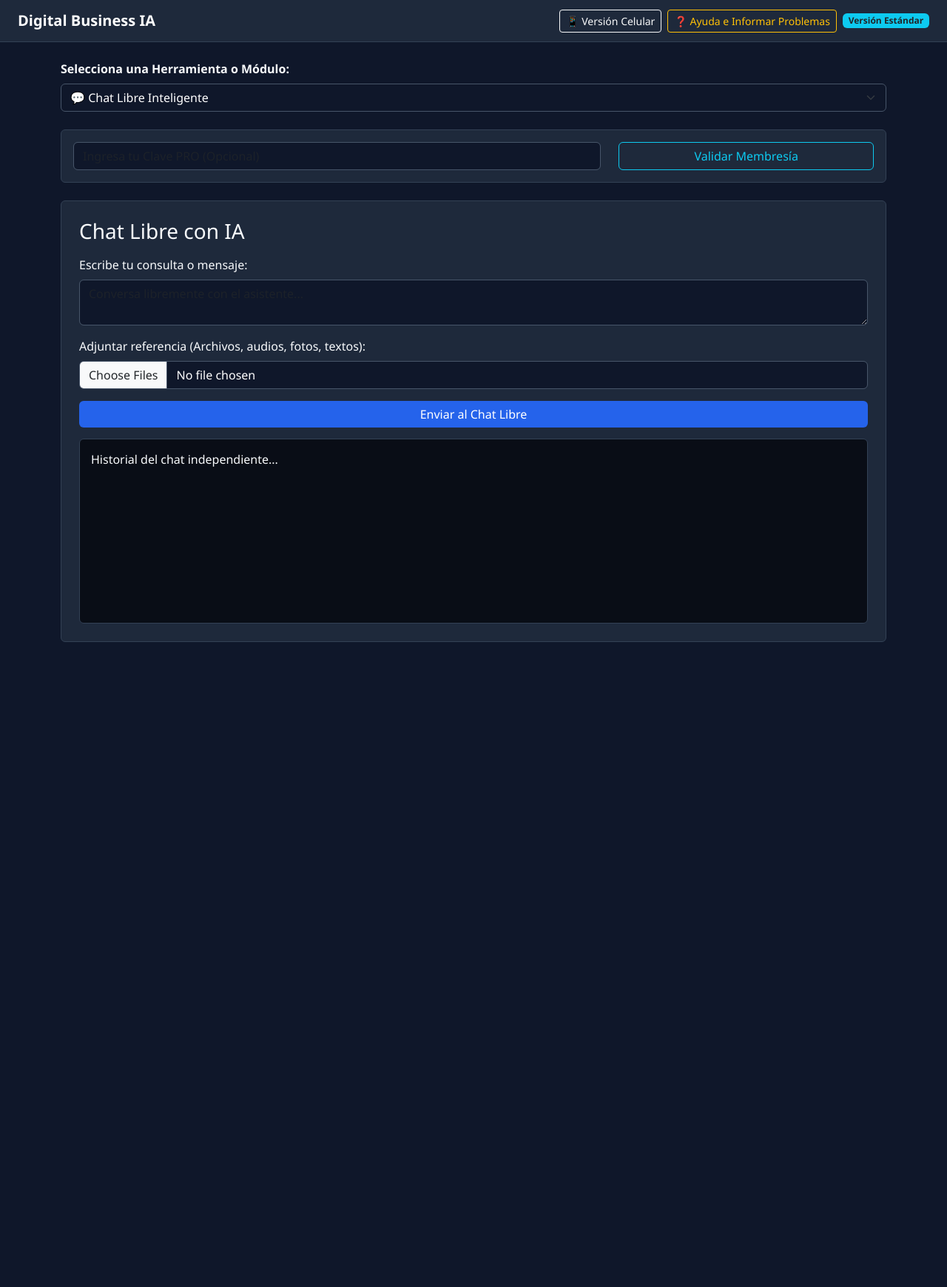
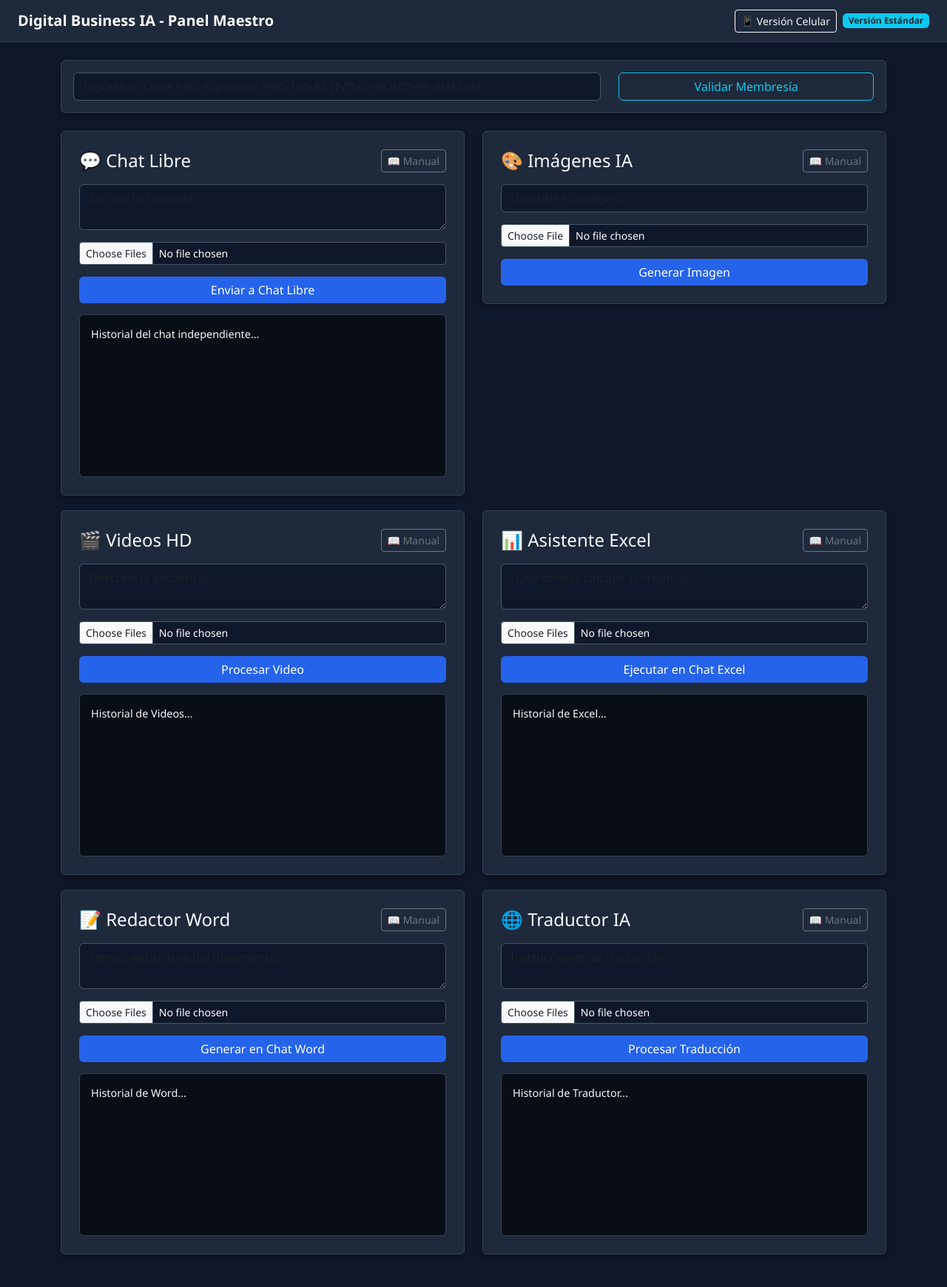
Before and after one commit to juandavidlopezinfante-art/app-wed, a Flask app: page / in a window 1280 px wide. Shown: the whole page at 74% size. Before the commit the page ends 868 px from the top, so only its background shows below. Run offline with Flask 3, Linux system fonts and the light colour scheme.

Commit message:
Update index.html

```diff
--- a/templates/index.html
+++ b/templates/index.html
@@ -8,49 +8,32 @@
     <style>
         body { background-color: #0f172a; color: #f8fafc; font-family: 'Segoe UI', Tahoma, Geneva, Verdana, sans-serif; }
         .navbar { background-color: #1e293b; border-bottom: 1px solid #334155; }
-        .card { background-color: #1e293b; border: 1px solid #334155; color: #f8fafc; }
+        .card { background-color: #1e293b; border: 1px solid #334155; color: #f8fafc; margin-bottom: 20px; box-shadow: 0 4px 6px rgba(0,0,0,0.3); }
         .form-control, .form-select { background-color: #0f172a; border: 1px solid #475569; color: #fff; }
         .form-control:focus, .form-select:focus { background-color: #0f172a; color: #fff; border-color: #38bdf8; box-shadow: 0 0 0 0.25rem rgba(56, 189, 248, 0.25); }
         .btn-primary { background-color: #2563eb; border: none; }
         .btn-primary:hover { background-color: #1d4ed8; }
-        .tool-section { display: none; }
-        .tool-section.active { display: block; }
-        .chat-box { background-color: #090d16; border: 1px solid #334155; height: 250px; overflow-y: auto; padding: 15px; border-radius: 6px; margin-top: 15px; }
+        .chat-box { background-color: #090d16; border: 1px solid #334155; height: 220px; overflow-y: auto; padding: 15px; border-radius: 6px; margin-top: 15px; font-size: 0.9rem; }
+        .manual-box { background-color: #1e293b; border-left: 4px solid #38bdf8; padding: 10px 15px; font-size: 0.85srem; margin-bottom: 15px; border-radius: 4px; display: none; }
     </style>
 </head>
 <body>
 
-    <!-- Barra de Navegación con accesos rápidos -->
+    <!-- Barra de Navegación -->
     <nav class="navbar navbar-expand-lg navbar-dark px-4">
-        <a class="navbar-brand fw-bold" href="#">Digital Business IA</a>
+        <a class="navbar-brand fw-bold" href="#">Digital Business IA - Panel Maestro</a>
         <div class="ms-auto d-flex gap-2">
             <button class="btn btn-sm btn-outline-light" onclick="activarModoCelular()">📱 Versión Celular</button>
-            <button class="btn btn-sm btn-outline-warning" onclick="mostrarAyuda()">❓ Ayuda e Informar Problemas</button>
             <span class="badge bg-info text-dark align-self-center" id="proBadge">Versión Estándar</span>
         </div>
     </nav>
 
     <div class="container my-4">
-        <!-- Selector de Herramientas -->
-        <div class="row mb-4">
-            <div class="col-md-12">
-                <label for="toolSelector" class="form-label fw-bold">Selecciona una Herramienta o Módulo:</label>
-                <select id="toolSelector" class="form-select" onchange="cambiarHerramienta()">
-                    <option value="chat">💬 Chat Libre Inteligente</option>
-                    <option value="imagen">🎨 Generador de Imágenes con IA</option>
-                    <option value="video">🎬 Generador de Videos de Alta Resolución</option>
-                    <option value="excel">📊 Generador y Asistente de Excel</option>
-                    <option value="word">📝 Generador y Redactor de Word</option>
-                    <option value="traductor">🌐 Traductor de Videos, Audios y Textos (Voces IA)</option>
-                </select>
-            </div>
-        </div>
-
         <!-- Clave PRO Global -->
         <div class="card p-3 mb-4">
             <div class="row align-items-center">
                 <div class="col-md-8">
-                    <input type="password" id="globalProKey" class="form-control" placeholder="Ingresa tu Clave PRO (Opcional)">
+                    <input type="password" id="globalProKey" class="form-control" placeholder="Ingresa tu Clave PRO (Opcional: PRO-150-ACTIVO o PROMO-99-3MESES)">
                 </div>
                 <div class="col-md-4 mt-2 mt-md-0">
                     <button class="btn btn-outline-info w-100" onclick="validarClavePro()">Validar Membresía</button>
@@ -58,122 +41,150 @@
             </div>
         </div>
 
+        <!-- CONTENEDOR DE CUADROS / MÓDULOS MÚLTIPLES -->
+        <div class="row">
+
             <!-- 1. Módulo: Chat Libre -->
-        <div id="section-chat" class="tool-section active">
+            <div class="col-md-6">
                 <div class="card p-4">
-                <h3 class="mb-3">Chat Libre con IA</h3>
-                <div class="mb-3">
-                    <label class="form-label">Escribe tu consulta o mensaje:</label>
-                    <textarea id="promptChat" class="form-control" rows="2" placeholder="Conversa libremente con el asistente..."></textarea>
+                    <div class="d-flex justify-content-between align-items-center mb-3">
+                        <h4 class="m-0">💬 Chat Libre</h4>
+                        <button class="btn btn-sm btn-outline-secondary" onclick="toggleManual('manual-chat')">📖 Manual</button>
+                    </div>
+                    <div id="manual-chat" class="manual-box">
+                        <strong>Cómo usar:</strong> Escribe cualquier consulta general. El modelo responderá de forma fluida manteniendo contexto libre.
                     </div>
                     <div class="mb-3">
-                    <label class="form-label">Adjuntar referencia (Archivos, audios, fotos, textos):</label>
-                    <input type="file" id="fileChat" class="form-control" multiple>
+                        <textarea id="promptChat" class="form-control" rows="2" placeholder="Escribe tu consulta..."></textarea>
                     </div>
-                <button class="btn btn-primary w-100" onclick="consultarChatIndependiente('Chat Libre', 'promptChat', 'fileChat', 'chatBoxResult')">Enviar al Chat Libre</button>
+                    <div class="mb-3">
+                        <input type="file" id="fileChat" class="form-control form-control-sm" multiple>
+                    </div>
+                    <button class="btn btn-primary w-100" onclick="consultarChatIndependiente('Chat Libre', 'promptChat', 'fileChat', 'chatBoxResult')">Enviar a Chat Libre</button>
                     <div class="chat-box" id="chatBoxResult">Historial del chat independiente...</div>
                 </div>
             </div>
 
             <!-- 2. Módulo: Generador de Imágenes -->
-        <div id="section-imagen" class="tool-section">
+            <div class="col-md-6">
                 <div class="card p-4">
-                <h3 class="mb-3">Generador de Imágenes con IA</h3>
+                    <div class="d-flex justify-content-between align-items-center mb-3">
+                        <h4 class="m-0">🎨 Imágenes IA</h4>
+                        <button class="btn btn-sm btn-outline-secondary" onclick="toggleManual('manual-imagen')">📖 Manual</button>
+                    </div>
+                    <div id="manual-imagen" class="manual-box">
+                        <strong>Cómo usar:</strong> Describe detalladamente la imagen que deseas generar (ej. estilo, colores, iluminación). Se renderizará directo abajo.
+                    </div>
                     <form action="/generar" method="POST" enctype="multipart/form-data">
                         <div class="mb-3">
-                        <label class="form-label">Describe la imagen que deseas crear:</label>
-                        <input type="text" name="prompt" class="form-control" placeholder="Ej. Un atardecer en una ciudad futurista..." required>
+                            <input type="text" name="prompt" class="form-control" placeholder="Describe tu imagen..." required>
                         </div>
                         <div class="mb-3">
-                        <label class="form-label">Adjuntar foto o referencia visual base:</label>
-                        <input type="file" name="referencia_imagen" class="form-control">
+                            <input type="file" name="referencia_imagen" class="form-control form-control-sm">
                         </div>
                         <input type="hidden" name="pro_key" id="hiddenProKey">
-                    <button type="submit" class="btn btn-primary w-100" onclick="sincronizarClave()">Generar Imagen en su Chat</button>
+                        <button type="submit" class="btn btn-primary w-100" onclick="sincronizarClave()">Generar Imagen</button>
                     </form>
                     {% if imagen_url %}
-                <div class="text-center mt-4">
-                    <h5 class="text-success">¡Imagen generada con éxito!</h5>
-                    <img src="{{ url_for('static', filename=imagen_url) }}" class="img-fluid rounded shadow mt-2" style="max-height: 400px;" alt="Imagen IA">
+                    <div class="text-center mt-3">
+                        <span class="text-success small">¡Generada con éxito!</span>
+                        <img src="{{ url_for('static', filename=imagen_url) }}" class="img-fluid rounded shadow mt-1" style="max-height: 180px;" alt="Imagen IA">
                     </div>
                     {% endif %}
                 </div>
             </div>
 
             <!-- 3. Módulo: Generador de Videos -->
-        <div id="section-video" class="tool-section">
+            <div class="col-md-6">
                 <div class="card p-4">
-                <h3 class="mb-3">Generador de Videos de Alta Resolución</h3>
-                <div class="mb-3">
-                    <label class="form-label">Describe la secuencia o escena para tu video HD:</label>
-                    <textarea id="promptVideo" class="form-control" rows="2" placeholder="Toma cinematográfica 4K..."></textarea>
+                    <div class="d-flex justify-content-between align-items-center mb-3">
+                        <h4 class="m-0">🎬 Videos HD</h4>
+                        <button class="btn btn-sm btn-outline-secondary" onclick="toggleManual('manual-video')">📖 Manual</button>
+                    </div>
+                    <div id="manual-video" class="manual-box">
+                        <strong>Cómo usar:</strong> Detalla la escena, movimientos de cámara y elementos visuales para estructurar tu proyecto en video.
                     </div>
                     <div class="mb-3">
-                    <label class="form-label">Adjuntar referencias (Guion, imágenes o audios):</label>
-                    <input type="file" id="fileVideo" class="form-control" multiple>
+                        <textarea id="promptVideo" class="form-control" rows="2" placeholder="Describe la secuencia..."></textarea>
                     </div>
-                <button class="btn btn-primary w-100" onclick="consultarChatIndependiente('Generador de Videos HD', 'promptVideo', 'fileVideo', 'resultVideo')">Procesar Video en su Chat</button>
-                <div class="chat-box" id="resultVideo" style="display:none;"></div>
+                    <div class="mb-3">
+                        <input type="file" id="fileVideo" class="form-control form-control-sm" multiple>
+                    </div>
+                    <button class="btn btn-primary w-100" onclick="consultarChatIndependiente('Generador de Videos HD', 'promptVideo', 'fileVideo', 'resultVideo')">Procesar Video</button>
+                    <div class="chat-box" id="resultVideo">Historial de Videos...</div>
                 </div>
             </div>
 
             <!-- 4. Módulo: Excel -->
-        <div id="section-excel" class="tool-section">
+            <div class="col-md-6">
                 <div class="card p-4">
-                <h3 class="mb-3">Generador y Asistente de Excel</h3>
-                <div class="mb-3">
-                    <label class="form-label">¿Qué deseas calcular, formular u organizar en Excel?</label>
-                    <textarea id="promptExcel" class="form-control" rows="2" placeholder="Fórmulas, tablas dinámicas..."></textarea>
+                    <div class="d-flex justify-content-between align-items-center mb-3">
+                        <h4 class="m-0">📊 Asistente Excel</h4>
+                        <button class="btn btn-sm btn-outline-secondary" onclick="toggleManual('manual-excel')">📖 Manual</button>
+                    </div>
+                    <div id="manual-excel" class="manual-box">
+                        <strong>Cómo usar:</strong> Solicita fórmulas avanzadas, macros o esquemas de bases de datos y adjunta tus archivos si requieres análisis.
                     </div>
                     <div class="mb-3">
-                    <label class="form-label">Adjuntar archivos de datos (CSV, Excel, textos):</label>
-                    <input type="file" id="fileExcel" class="form-control" multiple>
+                        <textarea id="promptExcel" class="form-control" rows="2" placeholder="¿Qué deseas calcular u organizar?"></textarea>
                     </div>
-                <button class="btn btn-primary w-100" onclick="consultarChatIndependiente('Asistente Excel', 'promptExcel', 'fileExcel', 'resultExcel')">Ejecutar en su Chat de Excel</button>
-                <div class="chat-box" id="resultExcel" style="display:none;"></div>
+                    <div class="mb-3">
+                        <input type="file" id="fileExcel" class="form-control form-control-sm" multiple>
+                    </div>
+                    <button class="btn btn-primary w-100" onclick="consultarChatIndependiente('Asistente Excel', 'promptExcel', 'fileExcel', 'resultExcel')">Ejecutar en Chat Excel</button>
+                    <div class="chat-box" id="resultExcel">Historial de Excel...</div>
                 </div>
             </div>
 
             <!-- 5. Módulo: Word -->
-        <div id="section-word" class="tool-section">
+            <div class="col-md-6">
                 <div class="card p-4">
-                <h3 class="mb-3">Generador y Redactor de Word</h3>
-                <div class="mb-3">
-                    <label class="form-label">Tema o estructura para tu documento:</label>
-                    <textarea id="promptWord" class="form-control" rows="2" placeholder="Contratos, cartas formales..."></textarea>
+                    <div class="d-flex justify-content-between align-items-center mb-3">
+                        <h4 class="m-0">📝 Redactor Word</h4>
+                        <button class="btn btn-sm btn-outline-secondary" onclick="toggleManual('manual-word')">📖 Manual</button>
+                    </div>
+                    <div id="manual-word" class="manual-box">
+                        <strong>Cómo usar:</strong> Pide redacción de contratos, cartas o ensayos formales especificando tono y estructura deseada.
                     </div>
                     <div class="mb-3">
-                    <label class="form-label">Adjuntar documentos base o notas:</label>
-                    <input type="file" id="fileWord" class="form-control" multiple>
+                        <textarea id="promptWord" class="form-control" rows="2" placeholder="Tema o estructura del documento..."></textarea>
                     </div>
-                <button class="btn btn-primary w-100" onclick="consultarChatIndependiente('Redactor Word', 'promptWord', 'fileWord', 'resultWord')">Generar en su Chat de Word</button>
-                <div class="chat-box" id="resultWord" style="display:none;"></div>
+                    <div class="mb-3">
+                        <input type="file" id="fileWord" class="form-control form-control-sm" multiple>
+                    </div>
+                    <button class="btn btn-primary w-100" onclick="consultarChatIndependiente('Redactor Word', 'promptWord', 'fileWord', 'resultWord')">Generar en Chat Word</button>
+                    <div class="chat-box" id="resultWord">Historial de Word...</div>
                 </div>
             </div>
 
-        <!-- 6. Módulo: Traductor de Videos, Audios y Textos -->
-        <div id="section-traductor" class="tool-section">
+            <!-- 6. Módulo: Traductor con Voces IA -->
+            <div class="col-md-6">
                 <div class="card p-4">
-                <h3 class="mb-3">Traductor con Voces IA Naturales</h3>
-                <div class="mb-3">
-                    <label class="form-label">Instrucciones de traducción y síntesis de voz:</label>
-                    <textarea id="promptTraductor" class="form-control" rows="2" placeholder="Traducir y generar voz natural..."></textarea>
+                    <div class="d-flex justify-content-between align-items-center mb-3">
+                        <h4 class="m-0">🌐 Traductor IA</h4>
+                        <button class="btn btn-sm btn-outline-secondary" onclick="toggleManual('manual-traductor')">📖 Manual</button>
+                    </div>
+                    <div id="manual-traductor" class="manual-box">
+                        <strong>Cómo usar:</strong> Traduce textos, audios o fragmentos de video y genera síntesis de voz natural en múltiples idiomas.
                     </div>
                     <div class="mb-3">
-                    <label class="form-label">Adjuntar archivo de video, audio o texto:</label>
-                    <input type="file" id="fileTraductor" class="form-control" multiple>
+                        <textarea id="promptTraductor" class="form-control" rows="2" placeholder="Instrucciones de traducción..."></textarea>
                     </div>
-                <button class="btn btn-primary w-100" onclick="consultarChatIndependiente('Traductor IA', 'promptTraductor', 'fileTraductor', 'resultTraductor')">Procesar en su Chat de Traducción</button>
-                <div class="chat-box" id="resultTraductor" style="display:none;"></div>
+                    <div class="mb-3">
+                        <input type="file" id="fileTraductor" class="form-control form-control-sm" multiple>
                     </div>
+                    <button class="btn btn-primary w-100" onclick="consultarChatIndependiente('Traductor IA', 'promptTraductor', 'fileTraductor', 'resultTraductor')">Procesar Traducción</button>
+                    <div class="chat-box" id="resultTraductor">Historial de Traductor...</div>
+                </div>
+            </div>
+
         </div>
     </div>
 
     <script>
-        function cambiarHerramienta() {
-            const seleccion = document.getElementById('toolSelector').value;
-            document.querySelectorAll('.tool-section').forEach(sec => sec.classList.remove('active'));
-            document.getElementById('section-' + seleccion).classList.add('active');
+        function toggleManual(id) {
+            const box = document.getElementById(id);
+            box.style.display = box.style.display === 'block' ? 'none' : 'block';
         }
 
         function sincronizarClave() {
@@ -203,12 +214,8 @@
             } else {
                 body.style.maxWidth = '480px';
                 body.style.margin = '0 auto';
-                alert("Modo celular activado. La interfaz se adaptará.");
+                alert("Modo celular activado.");
             }
-        }
-
-        function mostrarAyuda() {
-            alert("Ayuda y Soporte:\n- Si experimentas problemas, verifica tu conexión o el uso de tus claves API.\n- Puedes adjuntar archivos de cualquier formato sin alterar su integridad nativa.\n- Contacta a soporte técnico ante cualquier incidencia.");
         }
 
         async function consultarChatIndependiente(toolName, inputId, fileId, resultId) {
@@ -222,9 +229,8 @@
                 return;
             }
 
-            resultBox.style.display = 'block';
             resultBox.innerHTML += `<div><strong>Tú:</strong> ${prompt} ${fileInput.files.length > 0 ? '(<i>Archivo adjunto</i>)' : ''}</div>`;
-            resultBox.innerHTML += `<div><em>🔄 Procesando en el chat independiente de ${toolName}...</em></div>`;
+            resultBox.innerHTML += `<div><em>🔄 Procesando en ${toolName}...</em></div>`;
             resultBox.scrollTop = resultBox.scrollHeight;
 
             try {
@@ -239,7 +245,7 @@
                     resultBox.innerHTML += `<div class="text-info mt-2"><strong>${toolName}:</strong> ${data.response}</div>`;
                     if (data.is_pro) {
                         document.getElementById('proBadge').className = "badge bg-success";
-                        document.getElementById('proBadge'].innerText = "¡Membresía PRO Activa!";
+                        document.getElementById('proBadge').innerText = "¡Membresía PRO Activa!";
                     }
                 } else {
                     resultBox.innerHTML += `<div class="text-danger mt-2"><strong>Error:</strong> ${data.error}</div>`;
```
Lines whose indentation alone changed are shown as unchanged.
